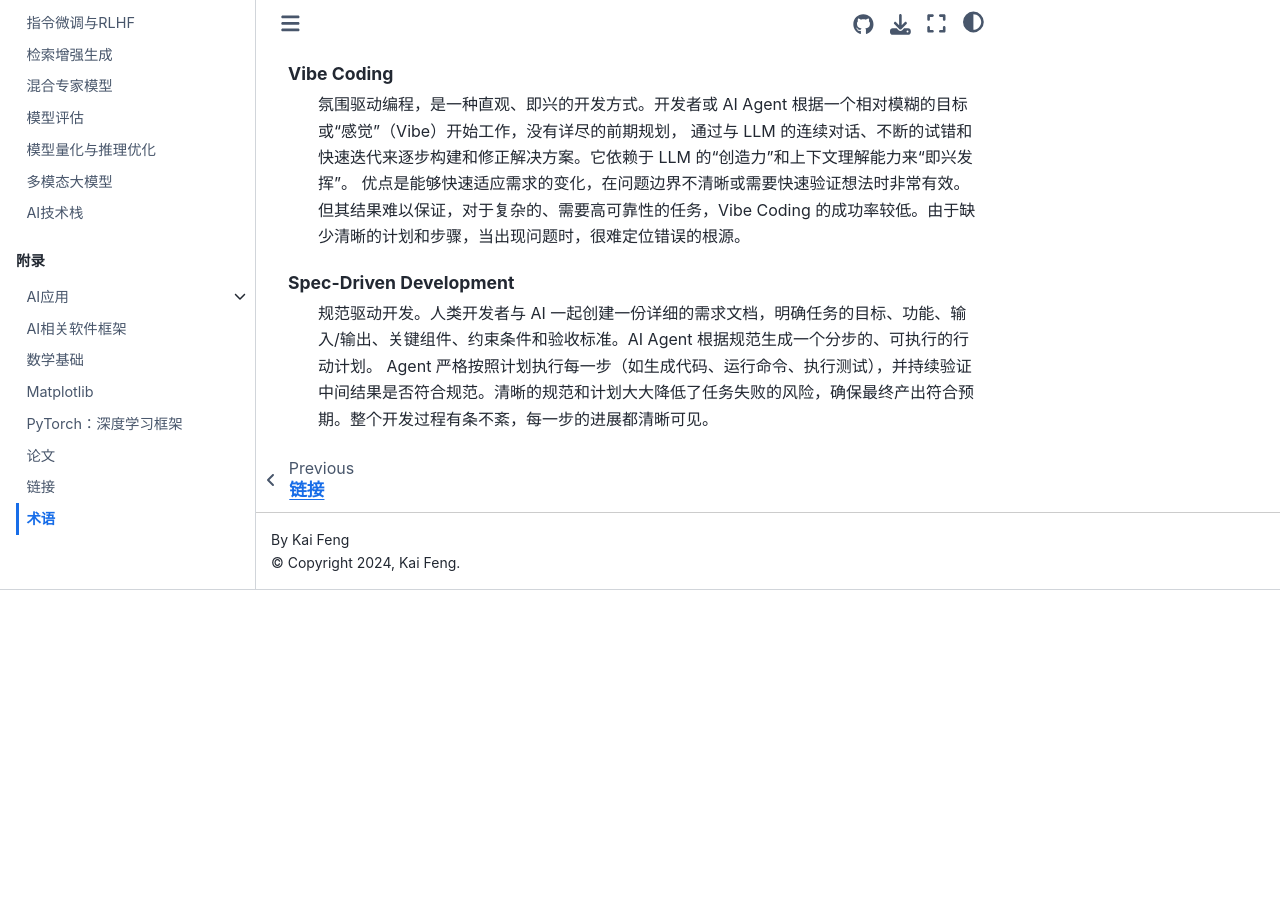
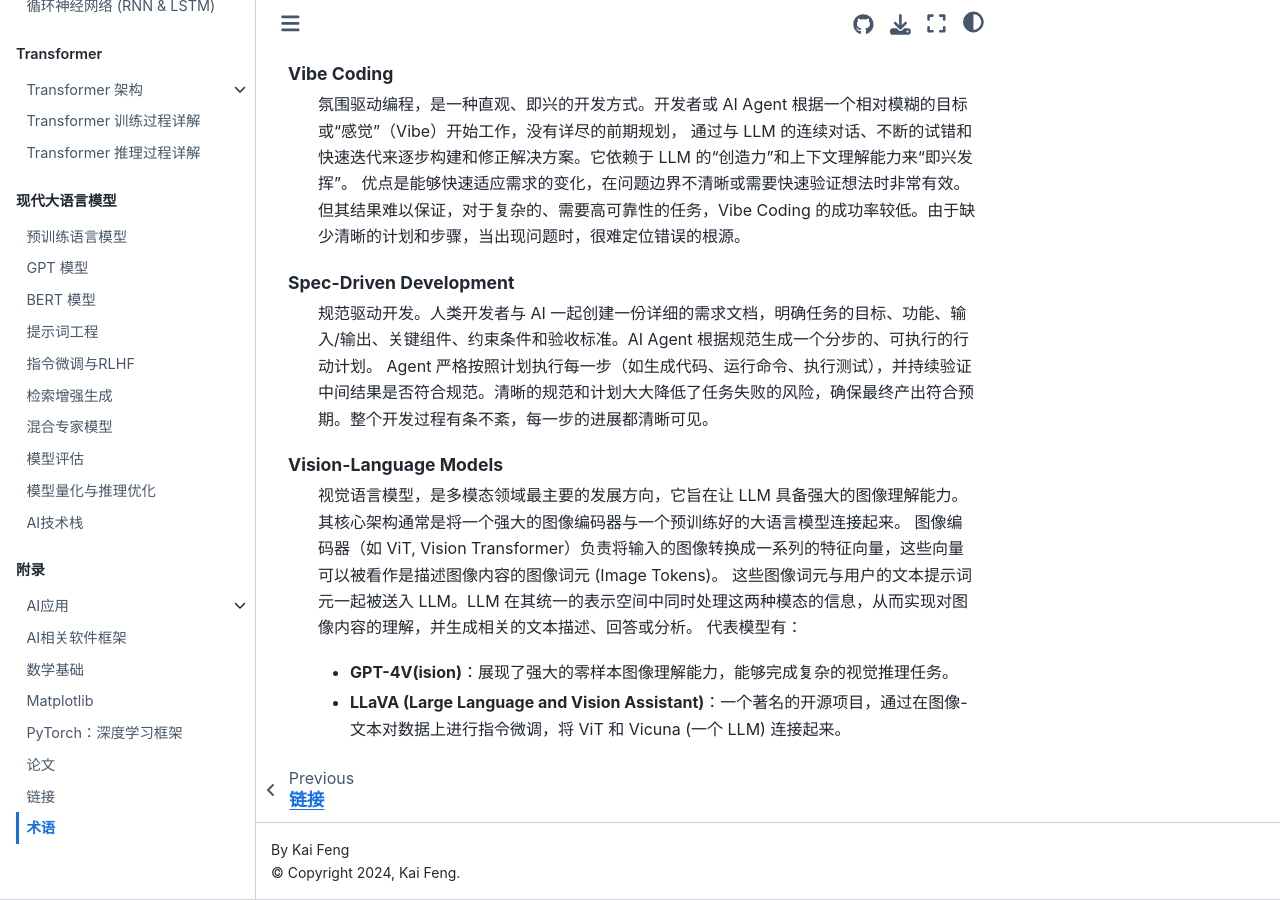
Before and after one commit to kaifeng/llm-learn, a Sphinx documentation site: the page built from source/appendix/glossary.rst, in a window 1280 px wide and 900 px high, scrolled down 5349 px. Built offline with Sphinx 7.4.7 and the Sphinx Book theme 1.1.4, drawn with Linux system fonts in a browser that asks for light colours; before the commit the page ends 5939 px from its top, so only the background shows below that.

Commit message:
Move multimodality to glossary

```diff
--- a/source/appendix/glossary.rst
+++ b/source/appendix/glossary.rst
@@ -144,3 +144,12 @@
     Spec-Driven Development
         规范驱动开发。人类开发者与 AI 一起创建一份详细的需求文档，明确任务的目标、功能、输入/输出、关键组件、约束条件和验收标准。AI Agent 根据规范生成一个分步的、可执行的行动计划。
         Agent 严格按照计划执行每一步（如生成代码、运行命令、执行测试），并持续验证中间结果是否符合规范。清晰的规范和计划大大降低了任务失败的风险，确保最终产出符合预期。整个开发过程有条不紊，每一步的进展都清晰可见。
+
+    Vision-Language Models
+        视觉语言模型，是多模态领域最主要的发展方向，它旨在让 LLM 具备强大的图像理解能力。其核心架构通常是将一个强大的图像编码器与一个预训练好的大语言模型连接起来。
+        图像编码器（如 ViT, Vision Transformer）负责将输入的图像转换成一系列的特征向量，这些向量可以被看作是描述图像内容的图像词元 (Image Tokens)。
+        这些图像词元与用户的文本提示词元一起被送入 LLM。LLM 在其统一的表示空间中同时处理这两种模态的信息，从而实现对图像内容的理解，并生成相关的文本描述、回答或分析。
+        代表模型有：
+
+        - **GPT-4V(ision)**：展现了强大的零样本图像理解能力，能够完成复杂的视觉推理任务。
+        - **LLaVA (Large Language and Vision Assistant)**：一个著名的开源项目，通过在图像-文本对数据上进行指令微调，将 ViT 和 Vicuna (一个 LLM) 连接起来。
```
Also changed, not shown: source/index.md (+0 -1 lines), source/part_modern_llms/multimodality.md (deleted, +0 -16 lines).
